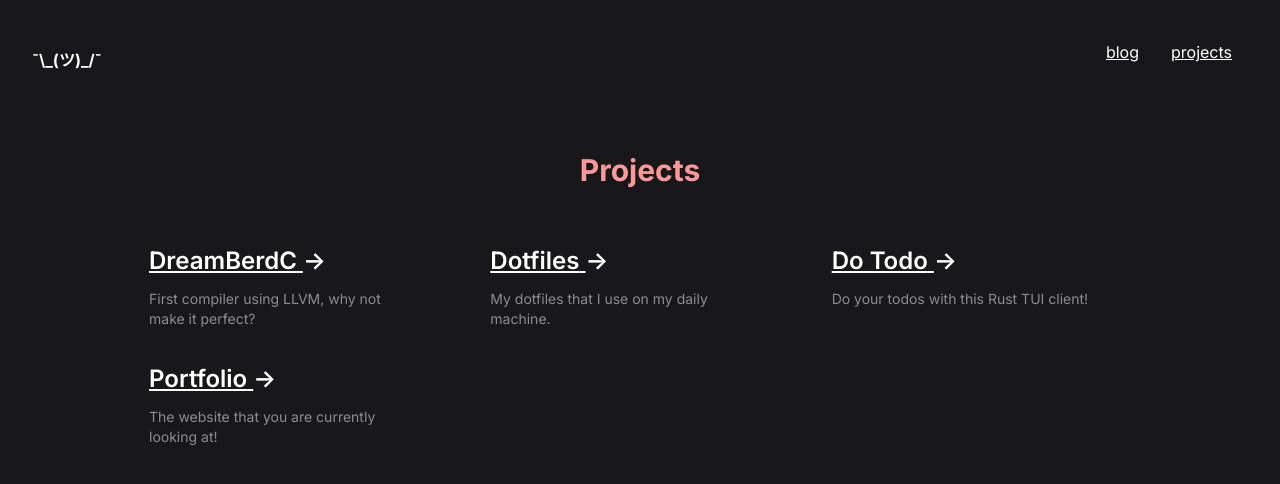
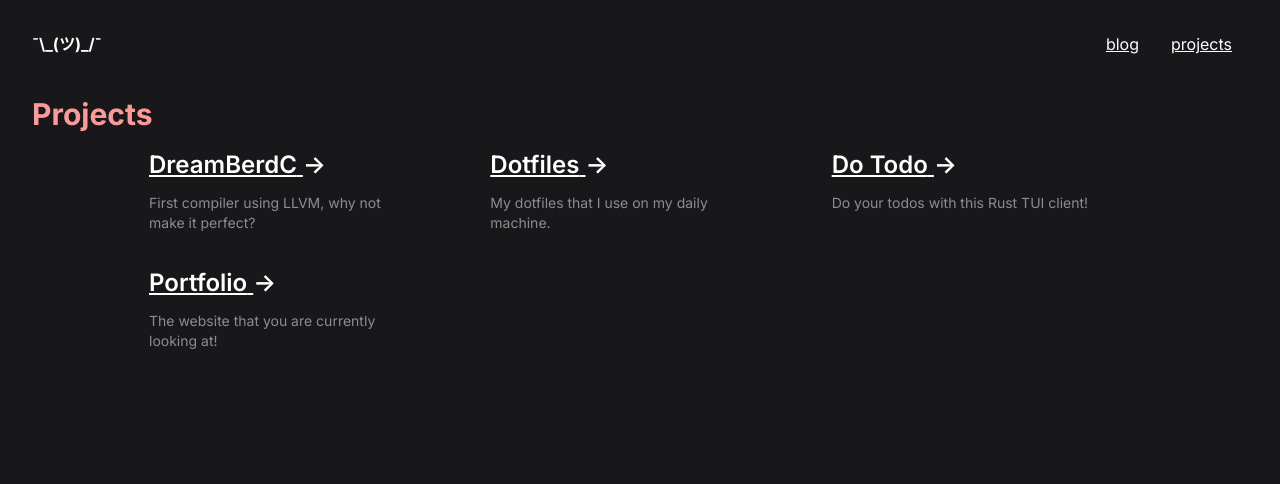
Before and after one commit to SleepySwords/portfolio, a Next.js app: page /projects in a window 1280 px wide. Shown: the top 484 px of the page. Built offline with nearby package versions, Linux system fonts and the light colour scheme.

Commit message:
feat: try out left projects

```diff
--- a/app/projects/page.tsx
+++ b/app/projects/page.tsx
@@ -4,10 +4,10 @@
   return (
     <main className="justify-top flex min-h-screen flex-col items-center p-8">
       <Navbar />
-      <div className="secondary-colour mt-20 place-items-start text-3xl font-bold">
+      <div className="flex w-full secondary-colour mt-10 place-items-start text-3xl font-bold">
         Projects
       </div>
-      <div className="mt-10 grid text-center sm:grid-cols-2 lg:mb-0 lg:w-full lg:max-w-5xl lg:grid-cols-3 lg:text-left">
+      <div className="mt-15 grid text-center sm:grid-cols-2 lg:mb-0 lg:w-full lg:max-w-5xl lg:grid-cols-3 lg:text-left">
         <a
           href="https://github.com/SleepySwords/DreamBerdc"
           className="group rounded-lg border border-transparent px-5 py-4 transition-colors hover:border-gray-300 hover:bg-gray-100 hover:dark:border-neutral-700 hover:dark:bg-neutral-800/30"
--- a/components/navbar.tsx
+++ b/components/navbar.tsx
@@ -6,21 +6,21 @@
         <div className="flex-grow">
           <a
             href="./"
-            className="mt-0 mt-4 block inline-block font-bold text-white"
+            className="mt-0 block inline-block font-bold text-white"
           >
             ¯\_(ツ)_/¯
           </a>
         </div>
         <div>
           <a
-            href="./blog"
-            className="mt-0 mt-4 px-4 py-2 leading-none text-white underline transition-colors hover:text-gray-400"
+            href="blog"
+            className="px-4 py-2 leading-none text-white underline transition-colors hover:text-gray-400"
           >
             blog
           </a>
           <a
-            href="./projects"
-            className="mt-0 mt-4 px-4 py-2 leading-none text-white underline transition-colors hover:text-gray-400"
+            href="projects"
+            className="px-4 py-2 leading-none text-white underline transition-colors hover:text-gray-400"
           >
             projects
           </a>
```
